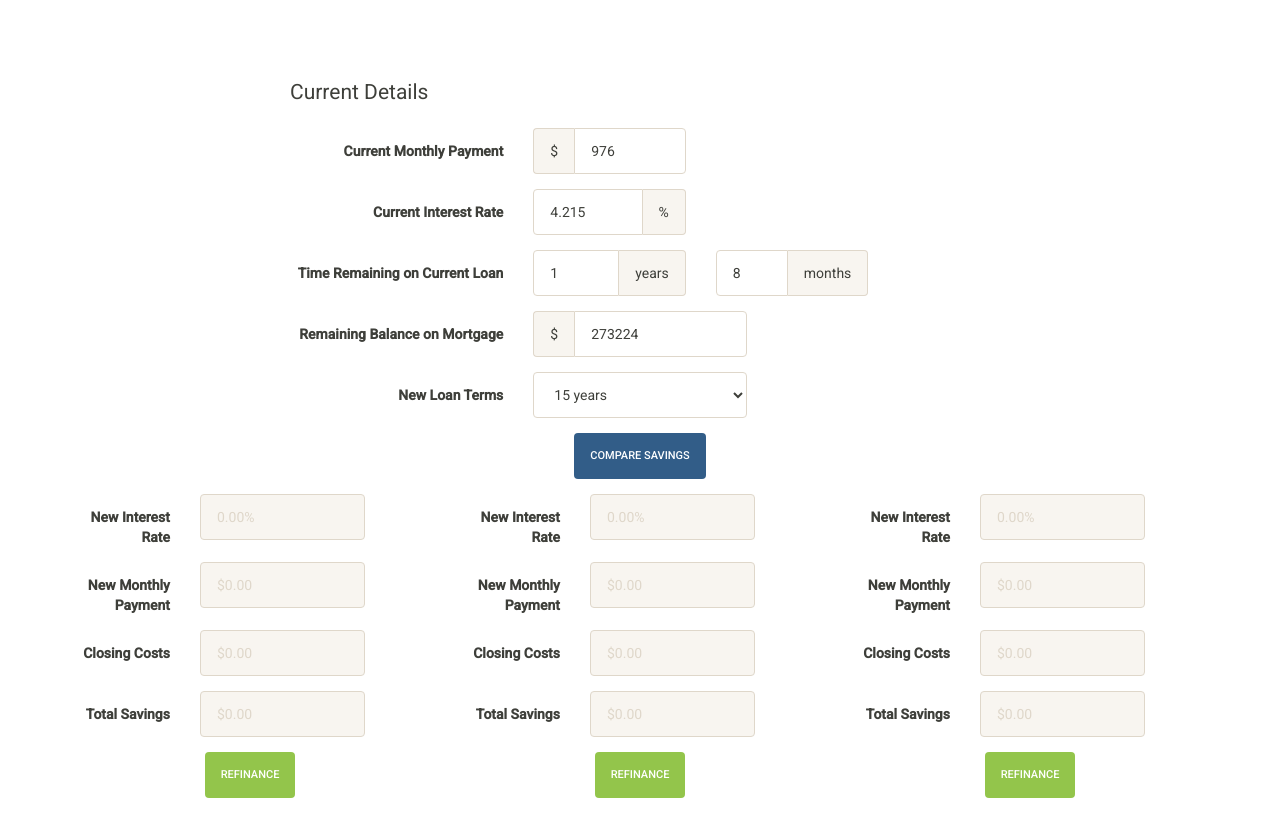
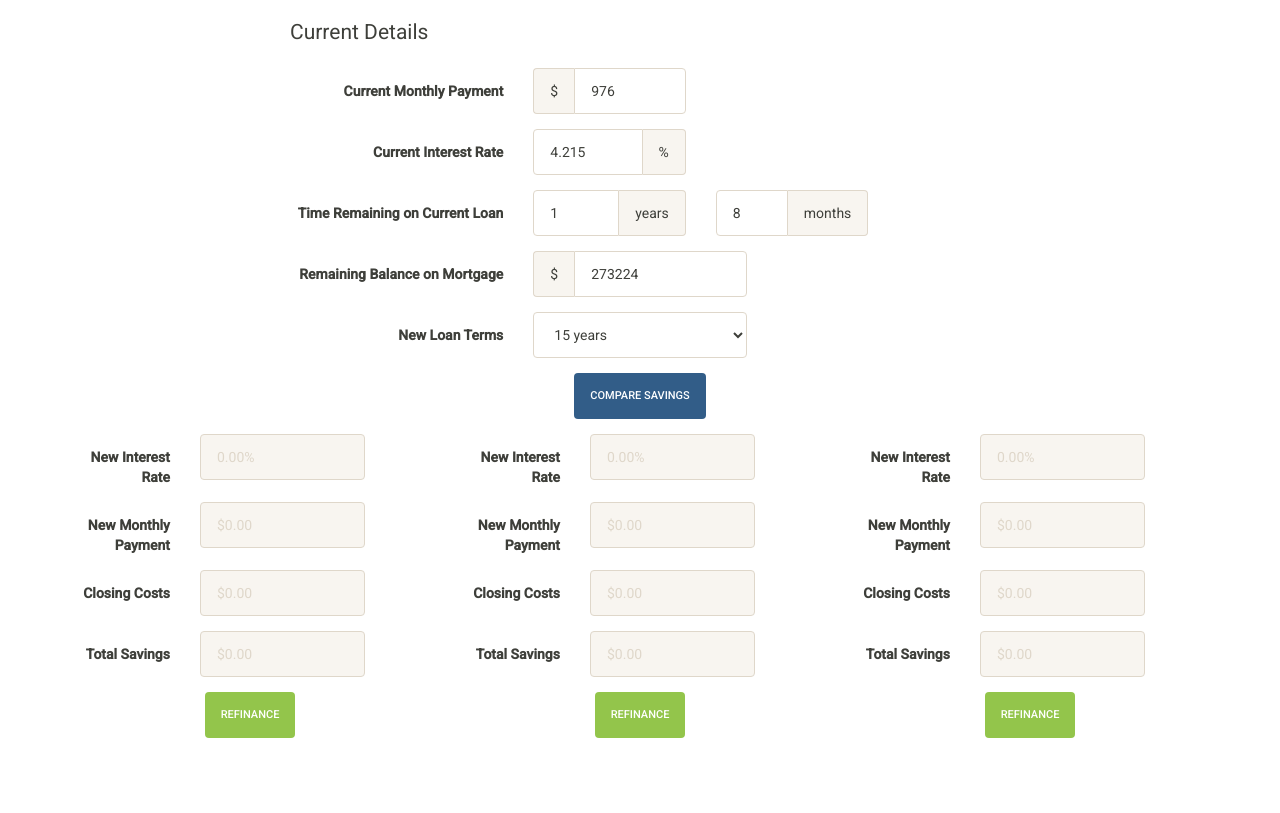
Before and after one commit to axocomm/lenda-calculator, a plain HTML site: page index.html in a window 1280 px wide. Shown: the part 63-876 px from the top of the page. After the commit the page ends 816 px from the top, so only its background shows below. Drawn offline with Linux system fonts and the light colour scheme.

Commit message:
Reduce margin-top of body

```diff
--- a/assets/css/styles.css
+++ b/assets/css/styles.css
@@ -1,5 +1,5 @@
 body {
-  padding-top: 140px;
+  padding-top: 80px;
 }
 
 #current-form {
```
